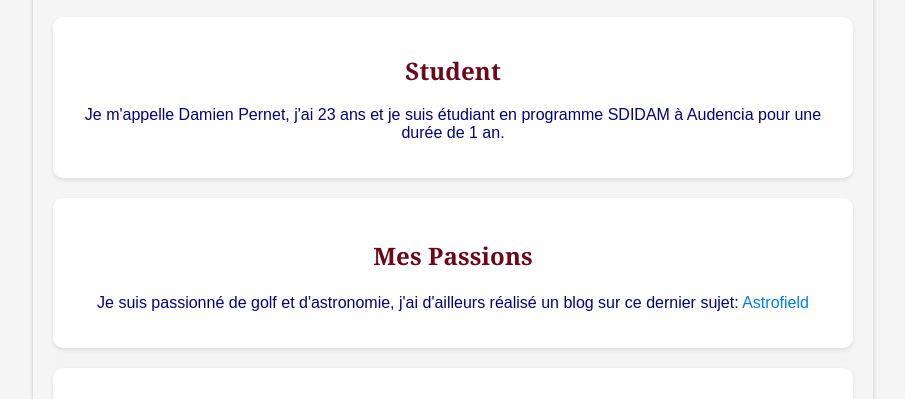
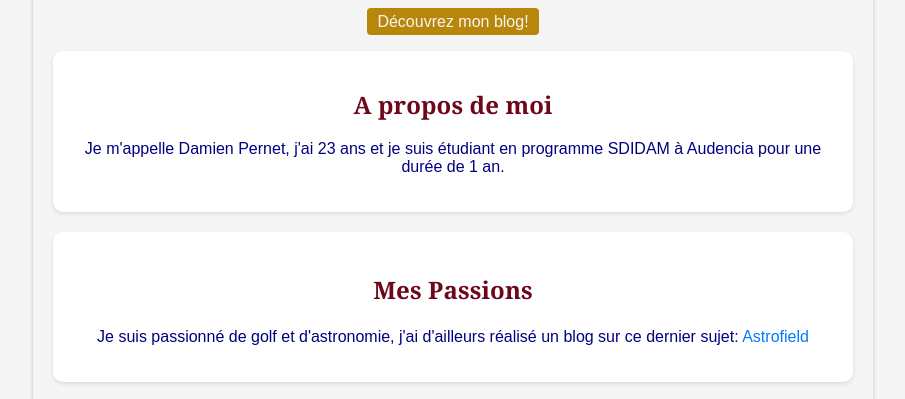
Before and after one commit to damien-pernet/myprofile, a plain HTML site: page index.html in a window 1280 px wide. Shown: the part 230-629 px from the top of the page, without its empty margins (187-1092 px from the left). Drawn offline with Linux system fonts and the light colour scheme.

Commit message:
Add files via upload

```diff
--- a/index.html
+++ b/index.html
@@ -9,8 +9,9 @@
     <div class="profile-card">
       <img class="profile-image" src="images/profile-picture.jpg" alt="Profile picture">
       <h1 class="profile-name">Damien Pernet</h1>
+      <a href="https://www.astrofield.net" class="profile-btn" target="_blank">Découvrez mon blog!</a>
         <div class="student-card">
-        <h2>Student</h2>
+        <h2>A propos de moi</h2>
         <p class="profile-description">
           Je m'appelle Damien Pernet, j'ai 23 ans et je suis étudiant en programme SDIDAM à Audencia pour une durée de 1 an.
         </p>
--- a/style.css
+++ b/style.css
@@ -23,9 +23,14 @@ body {
 .profile-card {
   text-align: center;
 }
-
+.profile-btn{
+  background-color: darkgoldenrod;
+  color: whitesmoke;
+  border-radius: 4px;
+  padding: 5px 10px;
+}
 .profile-image {
-  width: 150px; /* Ajustez la taille selon vos besoins */
+  width: 150px;
   border-radius: 50%;
 }
 
@@ -70,11 +75,10 @@ a:hover {
 
 @media (max-width: 767px) {
   .profile-image {
-    width: 100%; /* Utilisez la largeur maximale pour les écrans étroits */
+    width: 100%;
   }
 
   .passion-card,
   .networks-card {
     margin-top: 10px;
   }
-}
```
